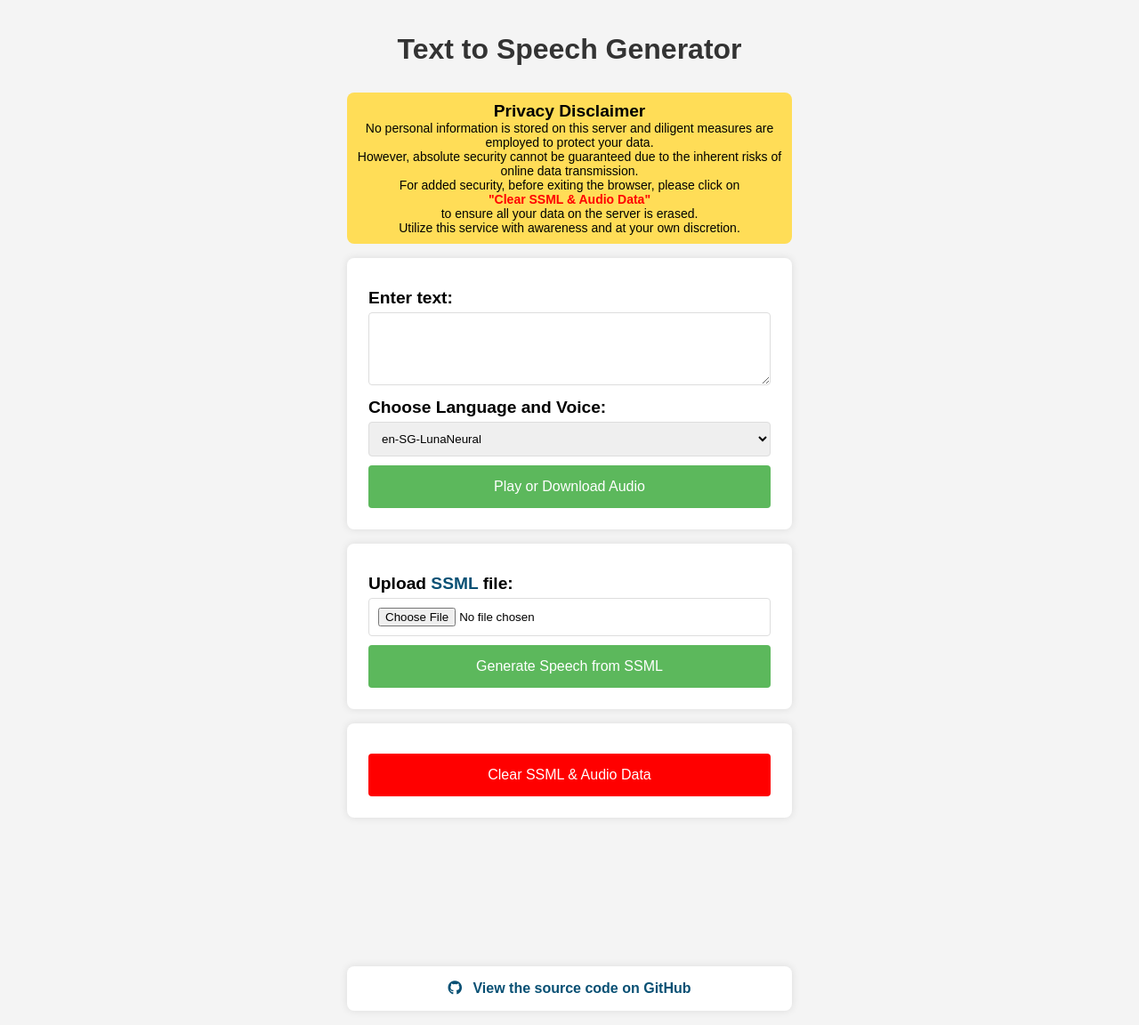
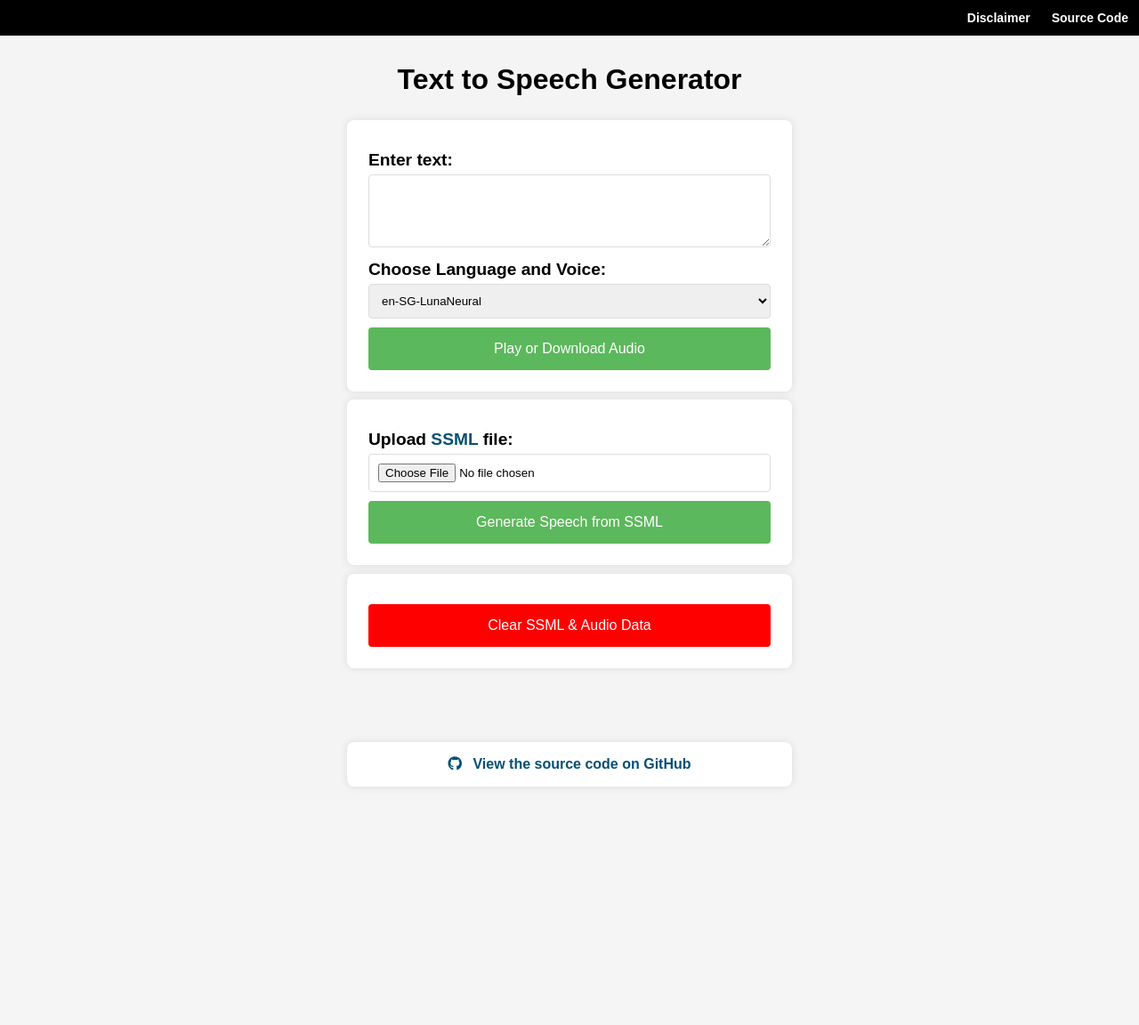
Before and after one commit to linsnotes/Flask-Web-App-Text-to-Speech, a Flask app: page / in a window 1280 px wide. Shown: the whole page at 89% size. After the commit the page ends 866 px from the top, so only its background shows below. Run offline with Flask 3, Linux system fonts and the light colour scheme.

Commit message:
update ui

```diff
--- a/app.py
+++ b/app.py
@@ -171,6 +171,9 @@ def player():
     filename = request.args.get('filename', 'output.wav')
     return render_template('player.html', audio_file=filename)
 
+@app.route('/disclaimer')
+def disclaimer():
+    return render_template('disclaimer.html')
 
 if __name__ == '__main__':
     app.run(host='0.0.0.0', debug=False)
--- a/templates/index.html
+++ b/templates/index.html
@@ -9,38 +9,43 @@
         body {
             font-family: Arial, sans-serif;
             margin: 0;
-            padding: 1rem;
+            padding: 50px;
             background: #f4f4f4;
             display: flex;
             flex-direction: column;
             align-items: center;
             justify-content: flex-start;
-            min-height: 140vh;
+            min-height: 100vh;
             position: relative;
         }
 
-        .disclaimer {
-            background-color: #ffdd57;
-            padding: 10px;
-            border-radius: 8px;
-            width: 90%;
-            max-width: 500px;
-            margin: 0.5rem auto;
+        .navbar {
+            width: 100%;
+            background-color: black;
+            overflow: auto;
+            position: fixed; /* Fix the navbar to the top */
+            top: 0;
+            z-index: 1000;
+        }
+
+        .navbar a {
+            float: right;
+            padding: 12px;
+            color: white;
+            text-decoration: none;
+            font-size: 14px;
             text-align: center;
-            font-size: 14px;
-            box-sizing: border-box;
-        }
-        .disclaimer-title {
-            font-size: 1.2rem;
-            font-weight: bold;
-
-        }
-        .keyword {
-            color: red;
             font-weight: bold;
         }
+
+        .navbar a:hover {
+            background-color: #ddd;
+            color: black;
+        }
+
+
         h1 {
-            color: #333;
+            color: black;
             text-align: center;
         }
         form {
@@ -48,7 +53,7 @@
             padding: 1.5rem;
             border-radius: 8px;
             box-shadow: 0 0 10px rgba(0, 0, 0, 0.1);
-            margin: 0.5rem auto;
+            margin: 0.3rem auto;
             width: 90%;
             max-width: 500px;
             box-sizing: border-box;
@@ -139,10 +144,6 @@
             margin-right: 8px;
         }
 
-
-
-
-
         @media (max-width: 575.98px) {
             form {
                 width: 95%;
@@ -152,12 +153,13 @@
     </style>
 </head>
 <body>
+    <div class="navbar">
+        <a href="https://github.com/linsnotes/Flask-Web-App-Text-to-Speech" target="_blank">Source Code</a>
+        <a href="/disclaimer" method="post">Disclaimer</a>
+    </div>
 
     <h1>Text to Speech Generator</h1>
-    <div class="disclaimer">
-        <span class="disclaimer-title">Privacy Disclaimer</span><br>
-        No personal information is stored on this server and diligent measures are employed to protect your data. <br>However, absolute security cannot be guaranteed due to the inherent risks of online data transmission. <br>For added security, before exiting the browser, please click on <br><span class="keyword">"Clear SSML & Audio Data"</span><br> to ensure all your data on the server is erased. <br>Utilize this service with awareness and at your own discretion.
-    </div>
+
     <form action="/" method="post">
         <label for="text">Enter text:</label>
         <textarea id="text" name="text" rows="4"></textarea>
```
Also changed, not shown: templates/disclaimer.html (added, +86 -0 lines).
